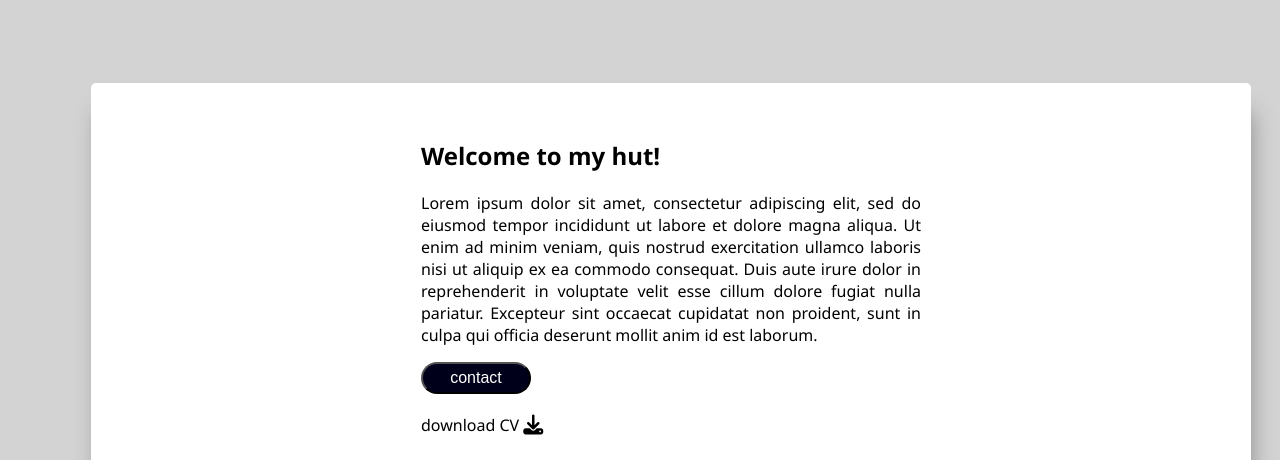
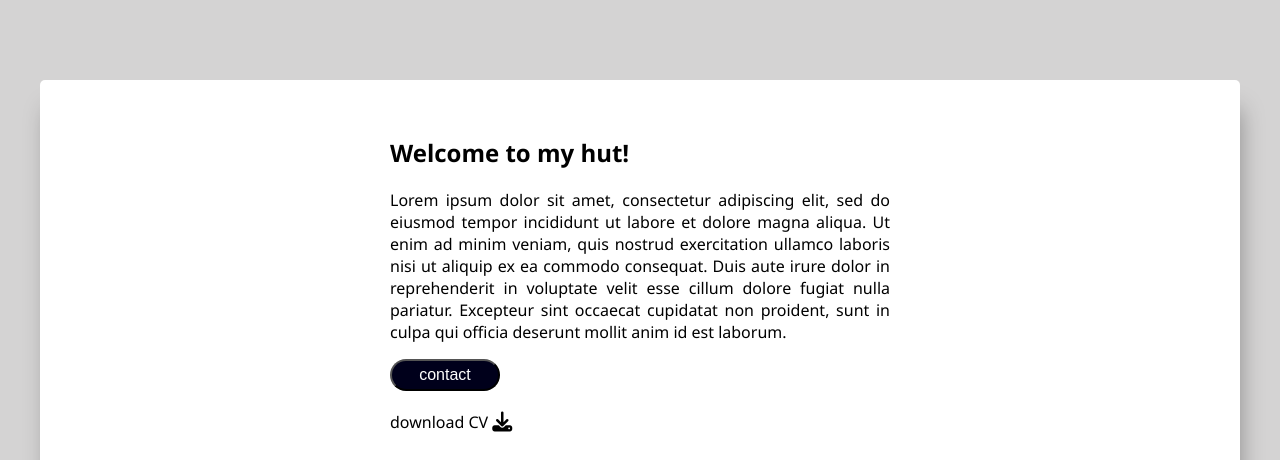
Before and after one commit to alansadewa/Day-1, a plain HTML site: page index.html in a window 1280 px wide. Shown: the top 460 px of the page. Drawn offline with Linux system fonts and the light colour scheme.

Commit message:
Update index.html

```diff
--- a/index.html
+++ b/index.html
@@ -13,8 +13,8 @@ font-family: 'Segoe UI', Tahoma, Geneva, Verdana, sans-serif;">
     <div style="
         background: white;
         width: 500px;
-        margin: 83px;
-        padding: 36px 330px;
+        margin: 80px auto;
+        padding: 36px 350px;
         text-align: justify;
         border-radius: 5px;
         box-shadow: 4px 25px 23px -4px rgba(0,0,0,0.34);">
```
